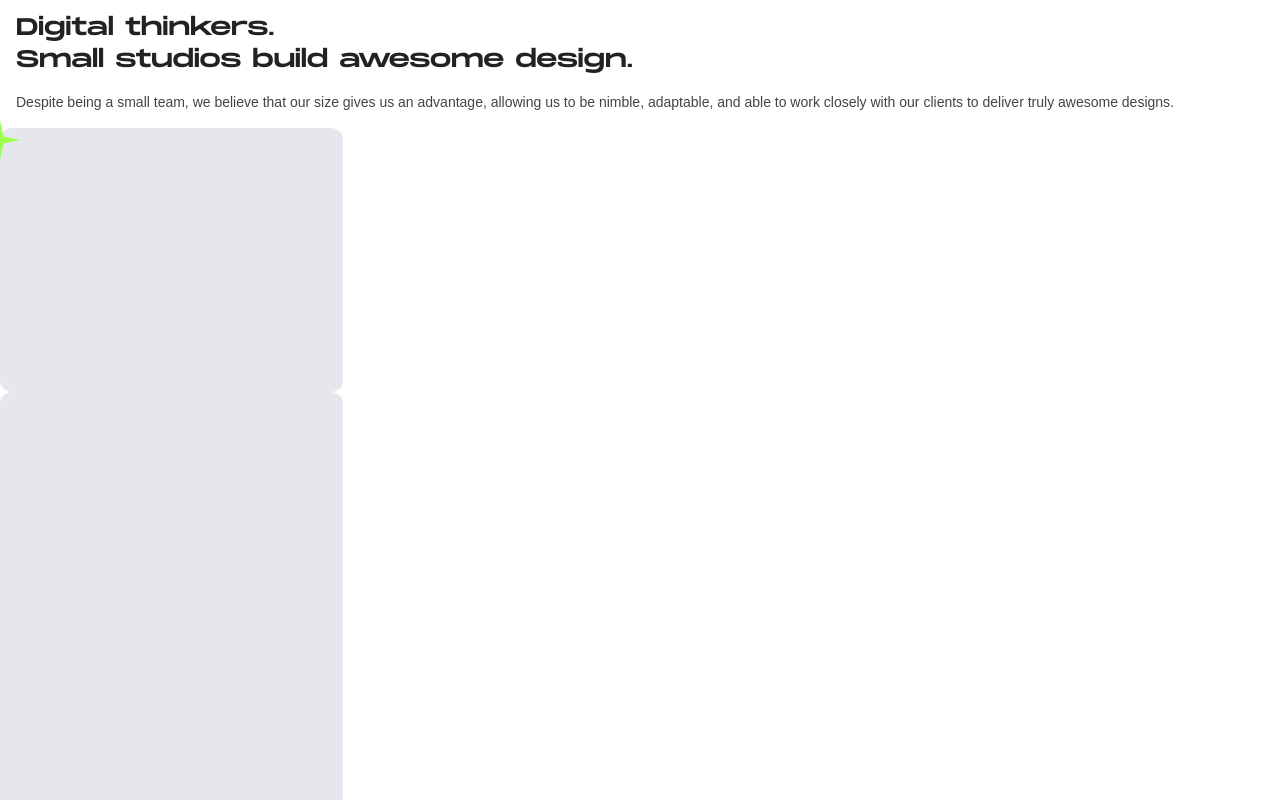
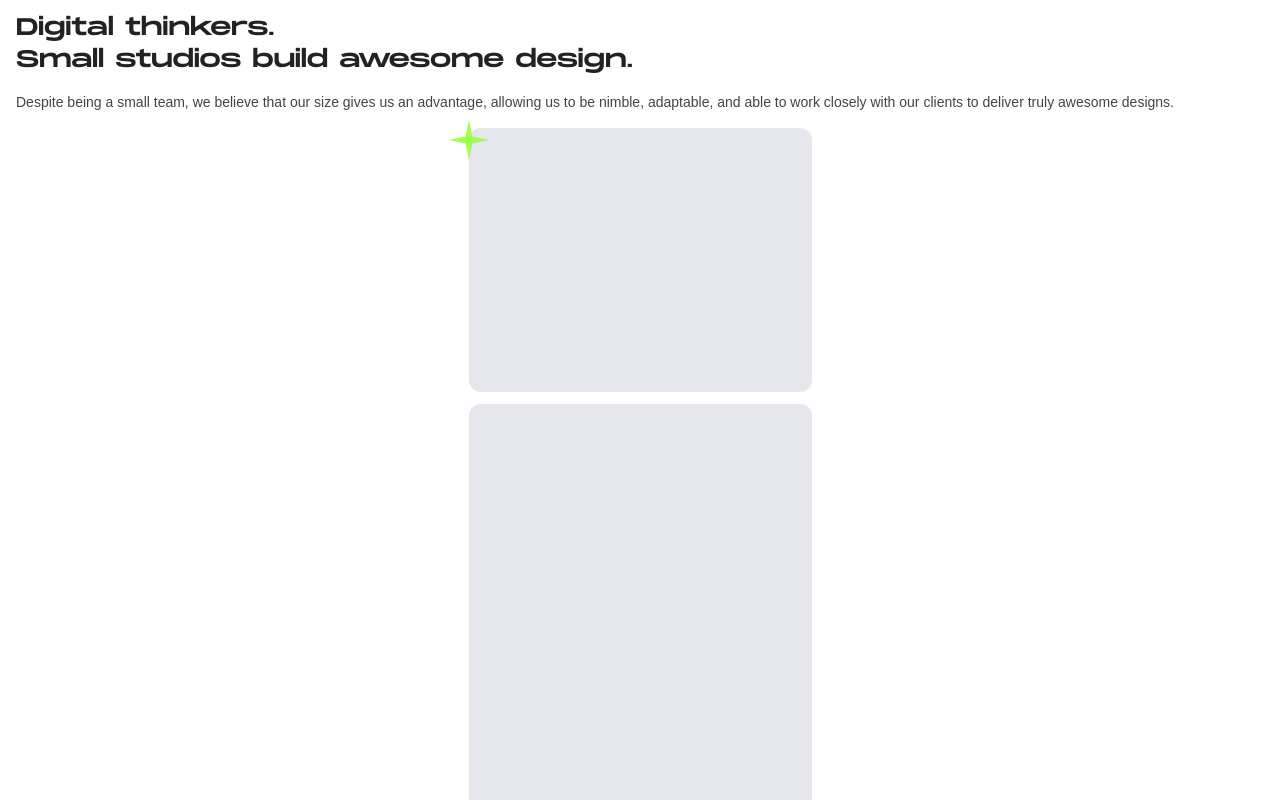
Before and after one commit to KhanShadman06/odyssey-labs, a Next.js app: page / in a window 1280 px wide. Shown: the part 320-1120 px from the top of the page. Built offline with nearby package versions, Linux system fonts and the light colour scheme.

Commit message:
fix: project showcase style

```diff
--- a/app/ProjectShowCase.tsx
+++ b/app/ProjectShowCase.tsx
@@ -10,8 +10,10 @@ const ProjectShowCase = () => {
                 Despite being a small team, we believe that our size gives us an advantage, allowing us to be nimble, adaptable, and able to work closely with our clients to deliver truly awesome designs.
             </p>
             <section>
-                <ProjectCard w="343px" h="264px" IsNew />
-                <ProjectCard w="343px" h="570px" IsNew={false} />
+                <div className='flex flex-col gap-3 justify-center items-center'>
+                    <ProjectCard w="343px" h="264px" IsNew />
+                    <ProjectCard w="343px" h="570px" />
+                </div>
             </section>
         </>
     )
--- a/app/components/ProjectCard.tsx
+++ b/app/components/ProjectCard.tsx
@@ -4,7 +4,7 @@ import star from '../assets/star.svg';
 interface ProjectCardProps {
     h: string;
     w: string;
-    IsNew: boolean;
+    IsNew?: boolean;
 }
 
 const ProjectCard = ({ h, w, IsNew = false }: ProjectCardProps) => {
```
